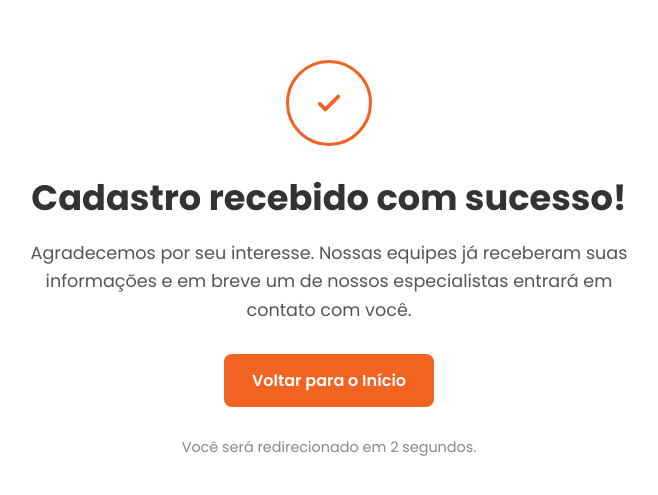
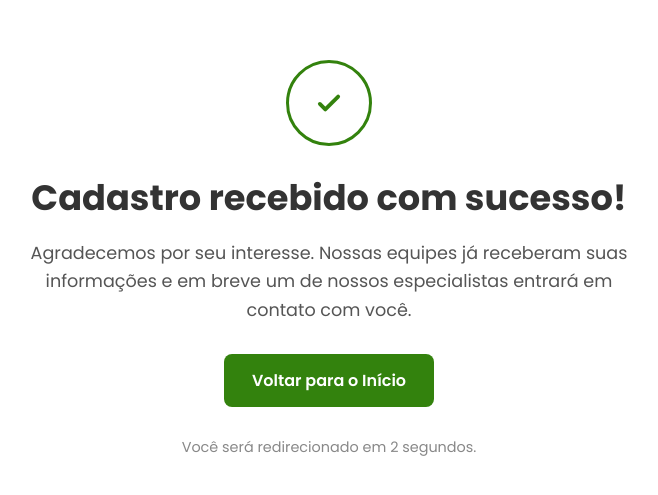
Before and after one commit to GrupoSFC/SicredFinanceira, a plain HTML site: page obrigado.html in a window 1280 px wide. Shown: the part 161-656 px from the top of the page, without its empty margins (311-969 px from the left). Drawn offline with Linux system fonts and the light colour scheme.

Commit message:
Update obrigado.html

```diff
--- a/obrigado.html
+++ b/obrigado.html
@@ -20,7 +20,7 @@ kwaiq.track('completeRegistration')
     <style>
         /* Define as variáveis de cor com base na sua identidade visual */
         :root {
-            --primary-orange: #F26322;
+            --primary-orange: #33820D;
             --dark-text: #333333;
             --light-text: #555555;
             --background-color: #FFFFFF;
```
